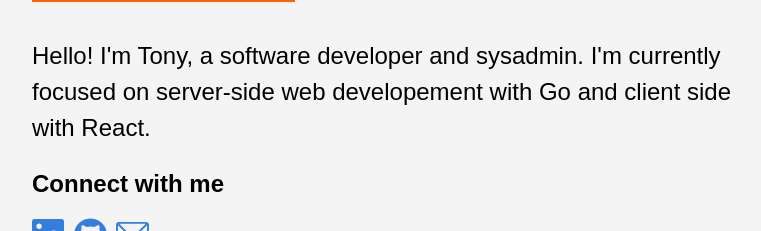
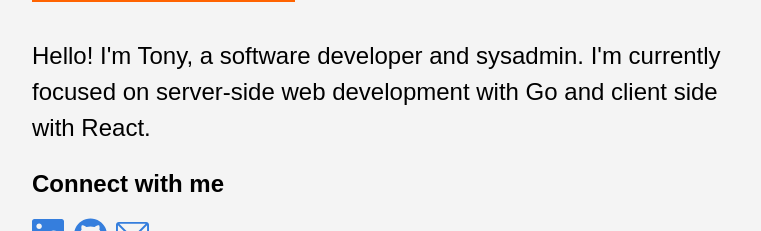
Before and after one commit to tonymackay/tonymackay.net, a plain HTML site: page index.html in a window 1280 px wide. Shown: the part 282-513 px from the top of the page, without its empty margins (96-857 px from the left). Drawn offline with Linux system fonts and the light colour scheme.

Commit message:
fix spelling

```diff
--- a/index.html
+++ b/index.html
@@ -14,7 +14,7 @@
         <h1 class="f3 f2-ns ttu bb bw2 b--orange di">Tony Mackay</h1>
         <p class="fw5 f4 f3-ns pt3 lh-copy measure">
             Hello! I'm Tony, a software developer and sysadmin.
-            I'm currently focused on server-side web developement with Go and client side with React.
+            I'm currently focused on server-side web development with Go and client side with React.
         </p>
 
         <h2 class="fw6 f4 f3-ns">Connect with me</h2>
```
